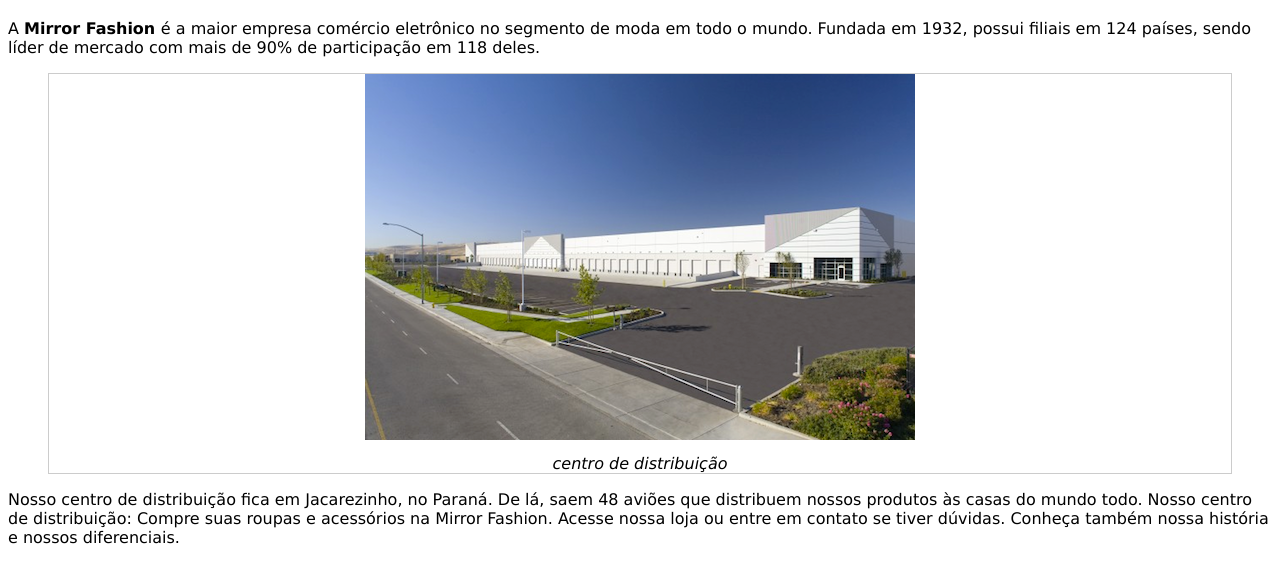
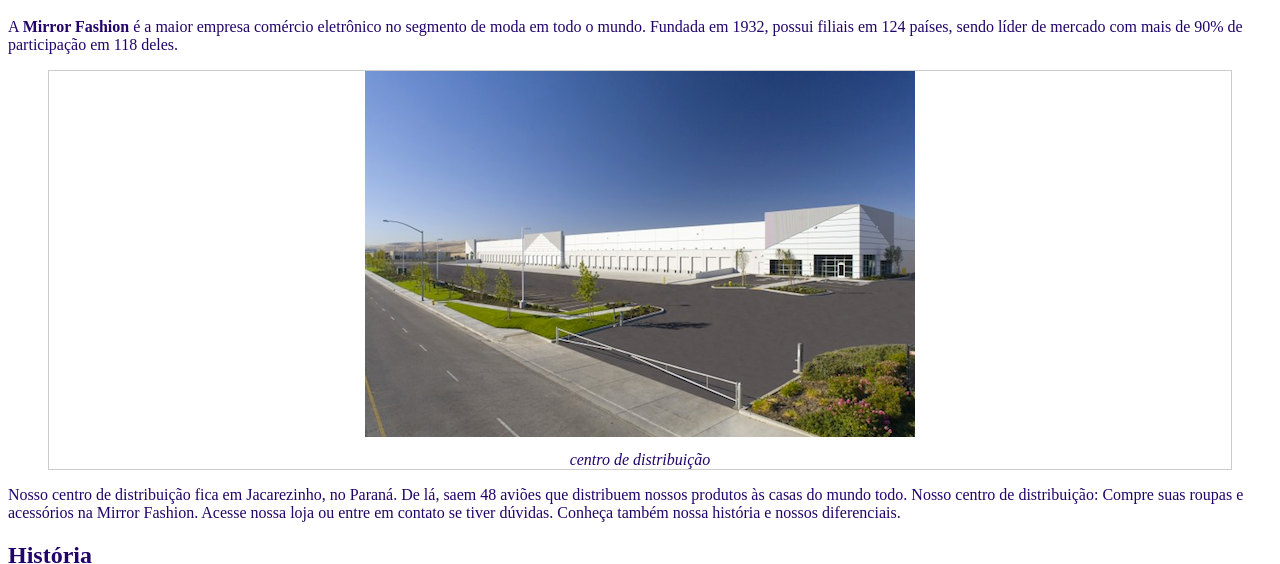
Before and after one commit to tailacamargo/front-end-labs, a plain HTML site: page img/abaut-us.html in a window 1280 px wide. Shown: the part 161-725 px from the top of the page. Drawn offline with Linux system fonts and the light colour scheme; files whose address does not match are found by name.

Commit message:
criando identidade visual

```diff
--- a/img/css/about-us.css
+++ b/img/css/about-us.css
@@ -1,7 +1,16 @@
+:root{
+    --color-base: #220369;
+    --color-base-figure-backgroud:var(--color-base)
+}
+
 body{
+    color: var(--color-base);
     background-color: white;
-    font-family: "lucida sans unicode", "lucida  Grande", sans-serif;
-}
+   font-family:"Oswald" 'Courier New', Courier, monospace;
+   font-weight: 300;
+
+  }
+
 h1{
     background-image: url(logo.png);
     border-bottom: 2px groove #333333;
@@ -13,11 +22,12 @@ h2{
 
 }
 figure{
-    background-color: transparent;
+    background-color: transparent var(--color-base-figure-backgroud);
     border: 1px solid #ccc;
     text-align: center;
 }
 figcaption{
     font-style: italic;
     margin-top: 10px;
+
 }
```
Also changed, not shown: img/abaut-us.html (+3 -0 lines).
